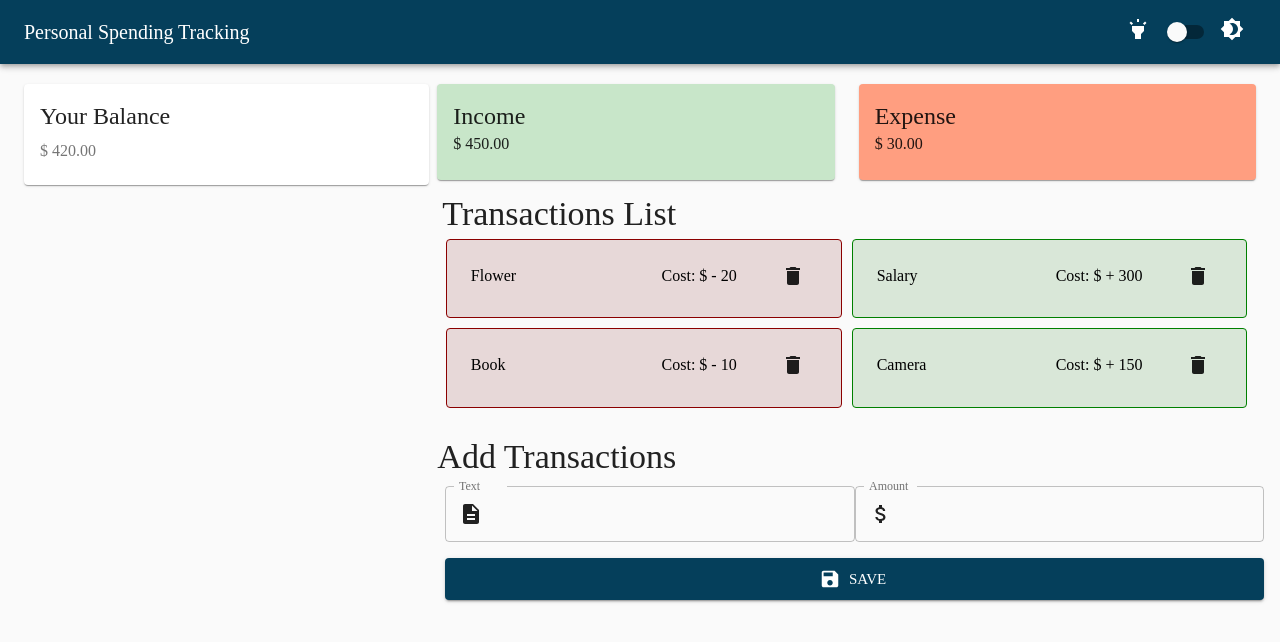
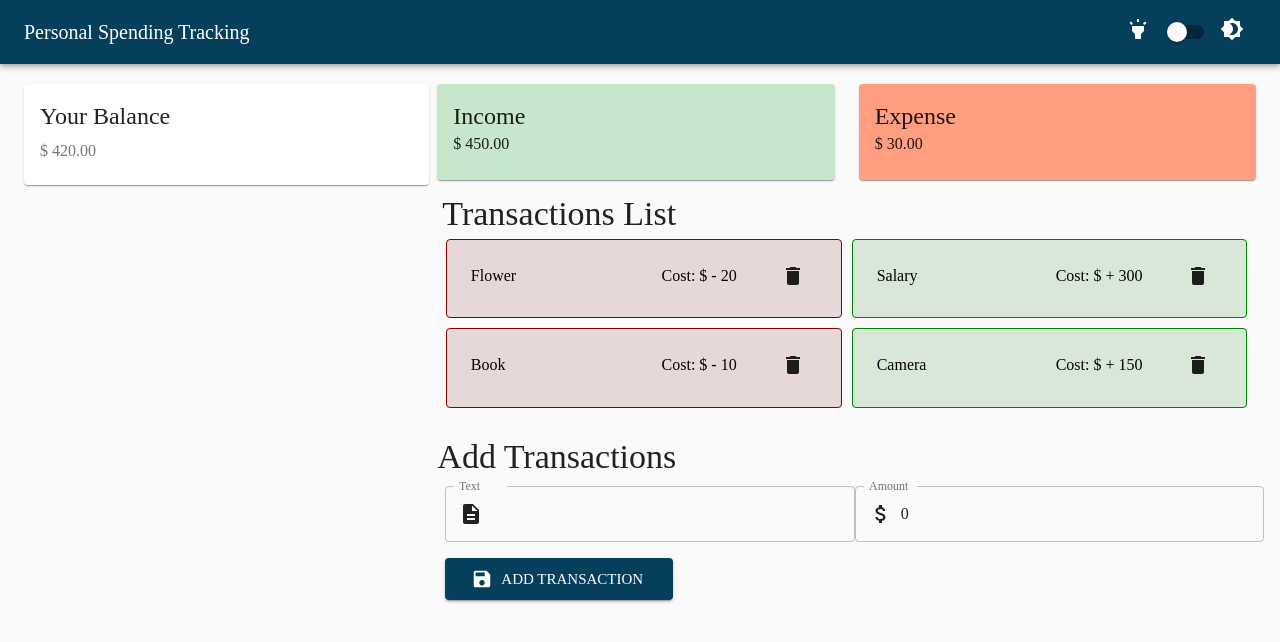
Before and after one commit to moh7afiz90/personal-expense-tracker, a React (Create React App) app: page / in a window 1280 px wide. Shown: the top 642 px of the page. Built offline with nearby package versions, Linux system fonts and the light colour scheme.

Commit message:
added on Submit transaction

```diff
--- a/src/components/AddTransaction.js
+++ b/src/components/AddTransaction.js
@@ -3,7 +3,6 @@ import { GlobalContext } from '../context/GlobalState'
 
 import {
   Typography,
-  Divider,
   Grid,
   Button,
   InputAdornment,
@@ -41,17 +40,34 @@ export const AddTransaction = () => {
 
   const { addTransaction } = useContext(GlobalContext)
 
+  const onSubmit = e => {
+    e.preventDefault()
+
+    const newTransaction = {
+      id: Math.floor(Math.random() * 100000000),
+      text,
+      amount: +amount
+    }
+
+    addTransaction(newTransaction)
+  }
+
   return (
-    <form className={classes.root} noValidate autoComplete="off">
+    <form
+      onSubmit={onSubmit}
+      className={classes.root}
+      noValidate
+      autoComplete="off"
+    >
       <Typography variant="h4">Add Transactions</Typography>
       <Grid container className={classes.grid}>
         <Grid item xs={12} md={6}>
           <FormControl fullWidth className={classes.margin} variant="outlined">
-            <InputLabel htmlFor="outlined-adornment-amount">Text</InputLabel>
+            <InputLabel htmlFor="outlined-adornment-text">Text</InputLabel>
             <OutlinedInput
-              id="outlined-adornment-amount"
-              // value={values.amount}
-              // onChange={handleChange('amount')}
+              id="outlined-adornment-text"
+              value={text}
+              onChange={e => setText(e.target.value)}
               startAdornment={
                 <InputAdornment position="start">
                   <DescriptionIcon></DescriptionIcon>
@@ -66,8 +82,8 @@ export const AddTransaction = () => {
             <InputLabel htmlFor="outlined-adornment-amount">Amount</InputLabel>
             <OutlinedInput
               id="outlined-adornment-amount"
-              // value={values.amount}
-              // onChange={handleChange('amount')}
+              value={amount}
+              onChange={e => setAmount(e.target.value)}
               startAdornment={
                 <InputAdornment position="start">
                   <AttachMoneyIcon></AttachMoneyIcon>
@@ -78,7 +94,9 @@ export const AddTransaction = () => {
           </FormControl>
         </Grid>
         <Grid item xs={12}>
+          <FormControl>
             <Button
+              onClick={onSubmit}
               variant="contained"
               color="primary"
               size="large"
@@ -86,8 +104,9 @@ export const AddTransaction = () => {
               className={classes.margin}
               startIcon={<SaveIcon />}
             >
-            Save
+              Add Transaction
             </Button>
+          </FormControl>
         </Grid>
       </Grid>
     </form>
```
Lines whose indentation alone changed are shown as unchanged.
